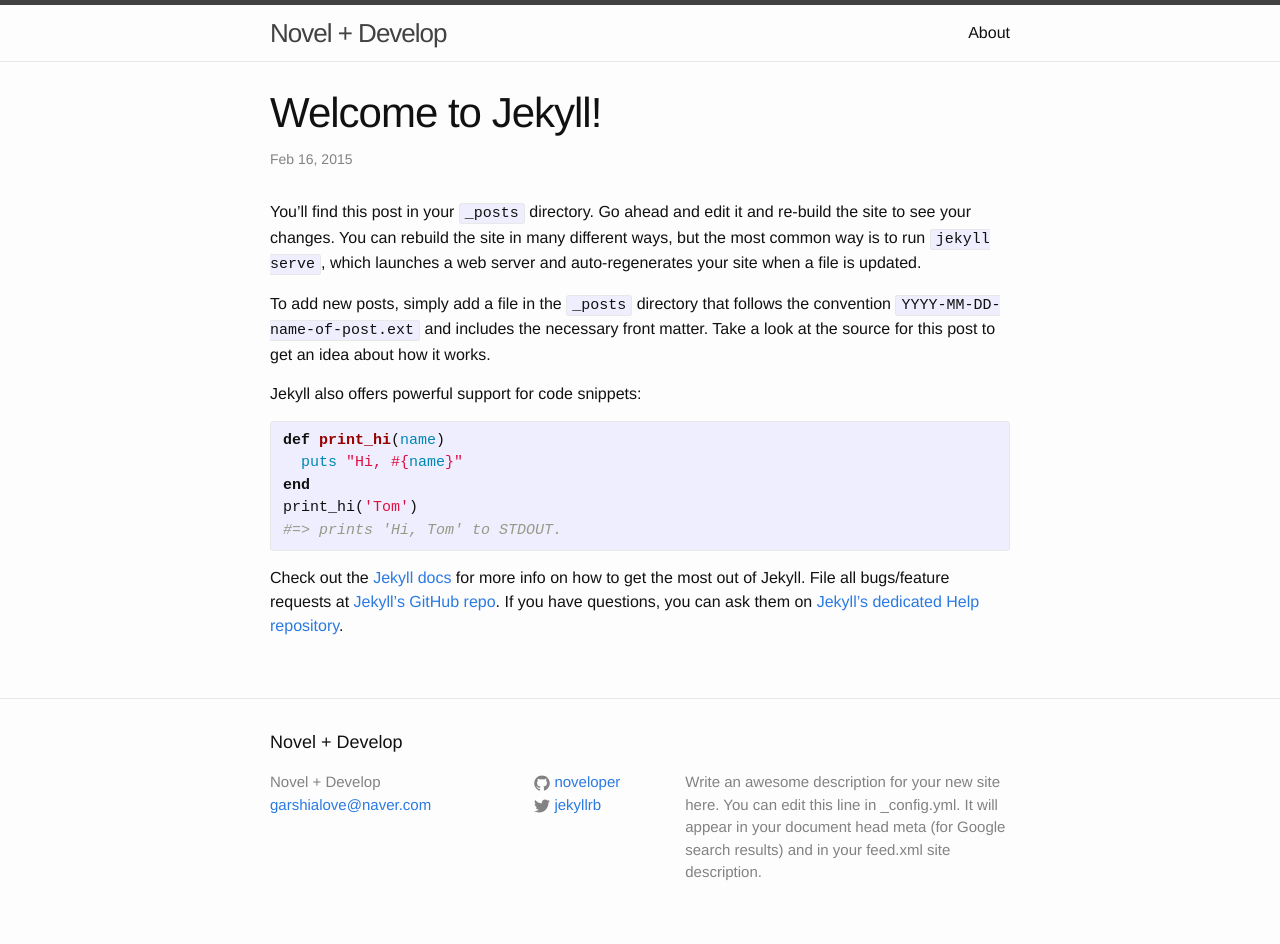
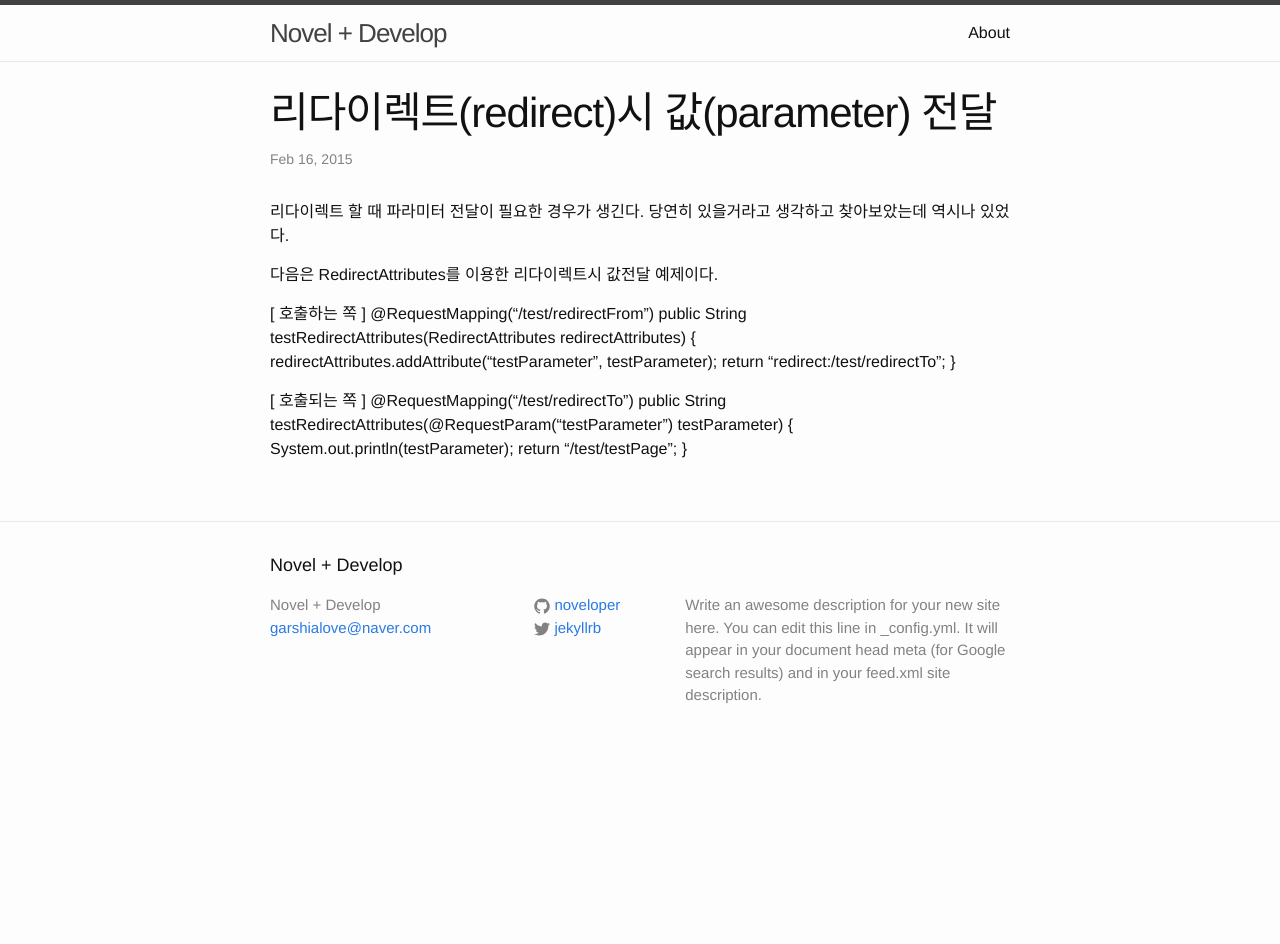
Before and after one commit to sungbine/blog, a Jekyll site: the page built from _posts/2015-02-16-welcome-to-jekyll.markdown, in a window 1280 px wide. Built offline with Jekyll 4.4.1, drawn with Linux system fonts in a browser that asks for light colours; after the commit the page ends 900 px from its top, so only the background shows below that.

Commit message:
POST  : Spring - 리다이렉트(redirect)시 값(parameter) 전달

```diff
--- a/_posts/2015-02-16-welcome-to-jekyll.markdown
+++ b/_posts/2015-02-16-welcome-to-jekyll.markdown
@@ -1,25 +1,25 @@
 ---
 layout: post
-title:  "Welcome to Jekyll!"
+title:  "리다이렉트(redirect)시 값(parameter) 전달"
 date:   2015-02-16 10:09:36
-categories: jekyll update
+categories: Spring
 ---
-You’ll find this post in your `_posts` directory. Go ahead and edit it and re-build the site to see your changes. You can rebuild the site in many different ways, but the most common way is to run `jekyll serve`, which launches a web server and auto-regenerates your site when a file is updated.
 
-To add new posts, simply add a file in the `_posts` directory that follows the convention `YYYY-MM-DD-name-of-post.ext` and includes the necessary front matter. Take a look at the source for this post to get an idea about how it works.
+리다이렉트 할 때 파라미터 전달이 필요한 경우가 생긴다.
+당연히 있을거라고 생각하고 찾아보았는데 역시나 있었다.
 
-Jekyll also offers powerful support for code snippets:
+다음은 RedirectAttributes를 이용한 리다이렉트시 값전달 예제이다.
 
-{% highlight ruby %}
-def print_hi(name)
-  puts "Hi, #{name}"
-end
-print_hi('Tom')
-#=> prints 'Hi, Tom' to STDOUT.
-{% endhighlight %}
+[ 호출하는 쪽 ]
+@RequestMapping(“/test/redirectFrom")
+public String testRedirectAttributes(RedirectAttributes redirectAttributes) {
+	redirectAttributes.addAttribute(“testParameter", testParameter);
+	return "redirect:/test/redirectTo";
+}
 
-Check out the [Jekyll docs][jekyll] for more info on how to get the most out of Jekyll. File all bugs/feature requests at [Jekyll’s GitHub repo][jekyll-gh]. If you have questions, you can ask them on [Jekyll’s dedicated Help repository][jekyll-help].
-
-[jekyll]:      http://jekyllrb.com
-[jekyll-gh]:   https://github.com/jekyll/jekyll
-[jekyll-help]: https://github.com/jekyll/jekyll-help
+[ 호출되는 쪽 ]
+@RequestMapping(“/test/redirectTo")
+public String testRedirectAttributes(@RequestParam(“testParameter”) testParameter) {
+  System.out.println(testParameter);
+  return "/test/testPage";
+}
```
